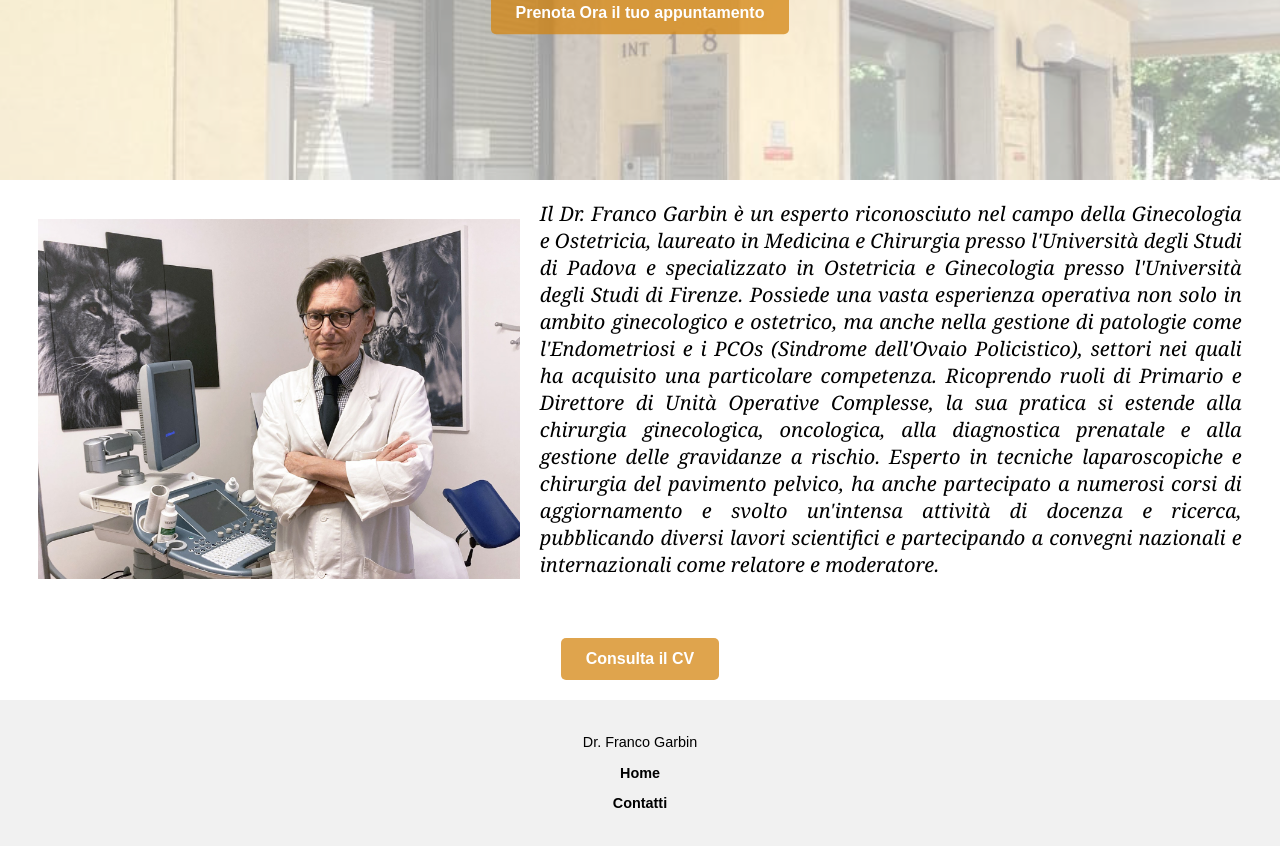
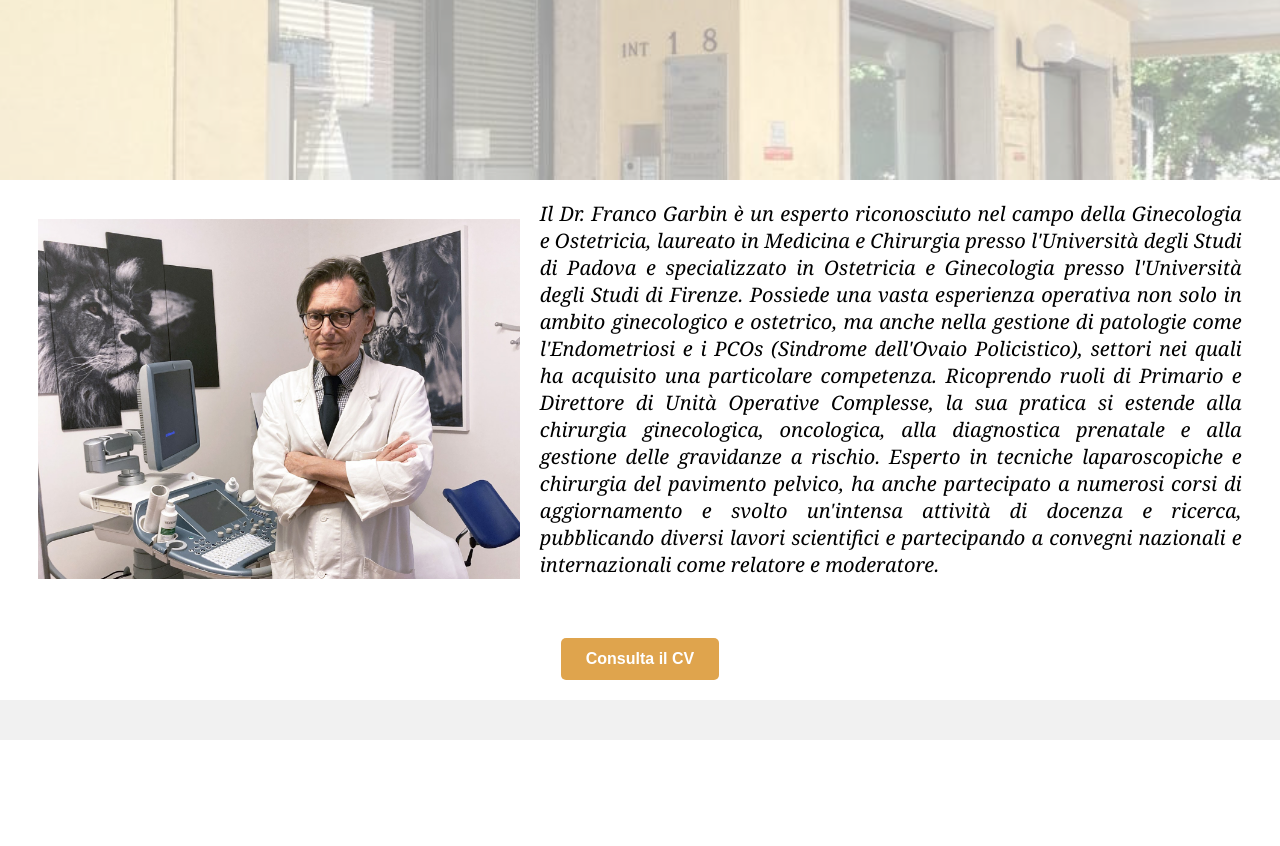
Before and after one commit to RyotSystems/francogarbin, a plain HTML site: page index.html in a window 1280 px wide. Shown: the part 382-1228 px from the top of the page. After the commit the page ends 1122 px from the top, so only its background shows below. Drawn offline with Linux system fonts and the light colour scheme.

Commit message:
Add files via upload

```diff
--- a/index.html
+++ b/index.html
@@ -240,12 +240,12 @@
 <header class="header">
     <div class="nav">
         <div class="logo">
-            <h1><a href="/index.html#">Dr. Franco Garbin</a></h1>
+            <h1><a href="/index.html">Dr. Franco Garbin</a></h1>
         </div>
         <div class="menu">
-            <a href="/index.html#">Home</a>
-            <a href="/contatti.html#">Contatti</a>
-            <a href="/prenota.html#" class="button">Prenota Ora</a>
+            <a href="/index.html">Home</a>
+            <a href="/contatti.html">Contatti</a>
+            <a href="/prenota.html" class="button">Prenota Ora</a>
         </div>
     </div>
 </header>
@@ -256,7 +256,7 @@
         <div class="hero-overlay"></div> <!-- Maschera bianca -->
         <div class="hero-text">
             <h1>Studio Ginecologico Dr. Franco Garbin</h1>
-            <a href="/prenota.html#" class="button">Prenota Ora il tuo appuntamento</a>
+            <!-- <a href="/prenota.html" class="button">Prenota Ora il tuo appuntamento</a>-->
         </div>
     </div>
     <div class="content">
@@ -268,11 +268,11 @@
 </main>
 
 <footer class="footer">
-    <p><a href="/index.html#">Dr. Franco Garbin</a></p>
+    <!-- <p><a href="/index.html">Dr. Franco Garbin</a></p>
     <div class="footer-menu">
-        <p><a href="/index.html#">Home</a></p>
-        <p><a href="/contatti.html#">Contatti</a></p>
-    </div>
+        <p><a href="/index.html">Home</a></p>
+        <p><a href="/contatti.html">Contatti</a></p>
+    </div> -->
 </footer>
 
 </body>
```
Also changed, not shown: contatti.html (+8 -8 lines), prenota.html (+9 -9 lines), icone/email.png (added), icone/marker.png (added), icone/whatsapp.png (added).
